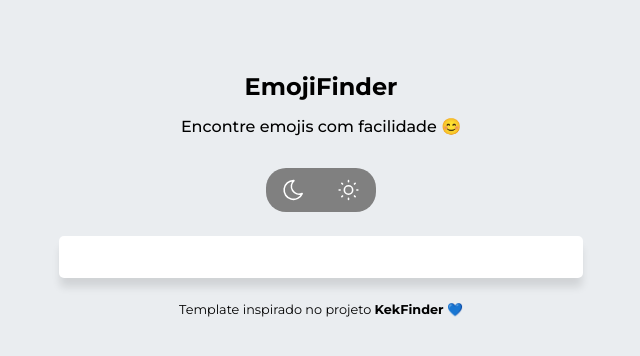
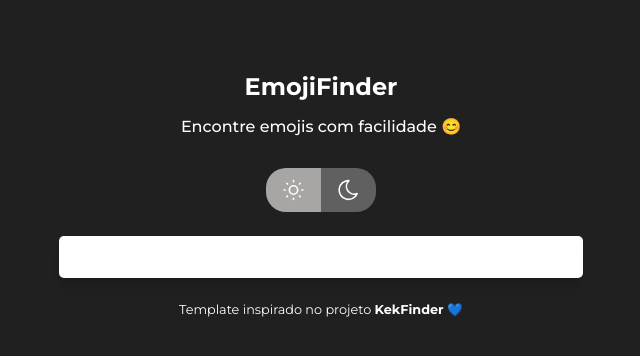
Before and after one commit to alalan55/Emoji-Finder, a Vue app: page / in a window 1280 px wide. Shown: the top 356 px of the page, without its empty margins (319-959 px from the left). Built offline with nearby package versions, Linux system fonts and the light colour scheme; what vue-clipboard2 would draw is missing.

Commit message:
Insere dark mode

```diff
--- a/src/components/molecules/BtnsTheme.vue
+++ b/src/components/molecules/BtnsTheme.vue
@@ -1,27 +1,11 @@
 <template>
   <div class="btns-wrapper">
     <div class="btns">
-
-    <figure class="dark">
-      <svg
-        xmlns="http://www.w3.org/2000/svg"
-        class="icon icon-tabler icon-tabler-moon"
-        width="44"
-        height="44"
-        viewBox="0 0 24 24"
-        stroke-width="1.5"
-        stroke="#ffffff"
-        fill="none"
-        stroke-linecap="round"
-        stroke-linejoin="round"
+      <figure
+        class="light"
+        :class="{ active: themeColor }"
+        @click="changeTheme"
       >
-        <path stroke="none" d="M0 0h24v24H0z" fill="none" />
-        <path
-          d="M12 3c.132 0 .263 0 .393 0a7.5 7.5 0 0 0 7.92 12.446a9 9 0 1 1 -8.313 -12.454z"
-        />
-      </svg>
-    </figure>
-    <figure class="light">
         <svg
           xmlns="http://www.w3.org/2000/svg"
           class="icon icon-tabler icon-tabler-sun"
@@ -41,33 +25,85 @@
           />
         </svg>
       </figure>
+
+      <figure
+        class="dark"
+        :class="{ active: !themeColor }"
+        @click="changeTheme"
+      >
+        <svg
+          xmlns="http://www.w3.org/2000/svg"
+          class="icon icon-tabler icon-tabler-moon"
+          width="44"
+          height="44"
+          viewBox="0 0 24 24"
+          stroke-width="1.5"
+          stroke="#ffffff"
+          fill="none"
+          stroke-linecap="round"
+          stroke-linejoin="round"
+        >
+          <path stroke="none" d="M0 0h24v24H0z" fill="none" />
+          <path
+            d="M12 3c.132 0 .263 0 .393 0a7.5 7.5 0 0 0 7.92 12.446a9 9 0 1 1 -8.313 -12.454z"
+          />
+        </svg>
+      </figure>
     </div>
   </div>
 </template>
+<script>
+import { ref } from "vue";
+export default {
+  setup(props,{emit}) {
+    let themeColor = ref(true);
+
+    const changeTheme = () => {
+      themeColor.value == true
+        ? (themeColor.value = false)
+        : (themeColor.value = true);
+
+        emit('changeTheme', themeColor.value)
+    }
+
+    return { themeColor, changeTheme };
+  },
+};
+</script>
 
 <style lang="scss" scoped>
-.btns-wrapper{
-
-    .btns{
+.btns-wrapper {
+  .btns {
     display: flex;
     align-items: center;
     justify-content: center;
     width: 110px;
-        margin:  0 auto;
+    margin: 0 auto;
     border-radius: 20px;
     overflow: hidden;
 
-        figure{
+    figure {
       width: 100%;
       display: flex;
       align-items: center;
       justify-content: center;
-            background: gray;
+      background: rgb(97, 96, 96);
+      cursor: pointer;
+      transition: 0.2s ease-in-out;
 
-            .icon{
+
+      &:hover {
+        background: rgb(148, 144, 144);
+      }
+
+      .icon {
         width: 25px;
       }
     }
   }
 }
+.active {
+  background: rgb(168, 165, 165) !important;
+//   border: 1px solid;
+}
 </style>
--- a/src/components/molecules/Card.vue
+++ b/src/components/molecules/Card.vue
@@ -1,5 +1,5 @@
 <template>
-  <div class="card" @click="copiar">
+  <div class="card" @click="copiar" :class="{ darkMode: theme }">
     <div class="imagem">
       <span>{{ value.symbol }}</span>
 
@@ -21,6 +21,7 @@ import { ref } from "vue";
 export default {
   props: {
     value: { type: Object },
+    theme: {type: Boolean}
   },
   setup() {
     let copied = ref(false);
@@ -91,4 +92,9 @@ export default {
     }
   }
 }
+
+.darkMode{
+  background: rgb(22, 22, 22) !important;
+  color: white;
+}
 </style>
--- a/src/components/molecules/Footer.vue
+++ b/src/components/molecules/Footer.vue
@@ -1,5 +1,5 @@
 <template>
-  <footer>
+  <footer :class="{darkMode: theme}">
     <div class="footer">
       <span>
         Template inspirado no projeto
@@ -8,6 +8,13 @@
     </div>
   </footer>
 </template>
+<script>
+export default {
+  props:{
+    theme:{type: Boolean, default: false}
+  }
+}
+</script>
 <style lang="scss" scoped>
 .footer {
   margin: 1.5rem 0;
@@ -19,4 +26,9 @@
     color: black;
   }
 }
+.darkMode{
+  a{
+    color: white;
+  }
+}
 </style>
--- a/src/components/template/HomeTemplate.vue
+++ b/src/components/template/HomeTemplate.vue
@@ -1,8 +1,8 @@
 <template>
-  <div class="home-template">
+  <div class="home-template" :class="{ darkMode: !themeStyle }">
     <div class="conteudo">
       <Descriptions />
-      <BtnsTheme class="btns-theme"/>
+      <BtnsTheme class="btns-theme" @changeTheme="changeTheme" />
 
       <div class="input">
         <Input @searchEmoji="pesquisarEmoji" />
@@ -13,10 +13,11 @@
           v-for="dados in dadosFiltrados"
           :key="dados.title"
           :value="dados"
+          :theme="!themeStyle"
         />
       </div>
     </div>
-    <Footer />
+    <Footer :theme="!themeStyle" />
     <BtnToTop />
   </div>
 </template>
@@ -29,7 +30,7 @@ import Card from "@/components/molecules/Card.vue";
 import Descriptions from "@/components/molecules/Descriptions.vue";
 import Footer from "@/components/molecules/Footer.vue";
 import BtnToTop from "@/components/atoms/ButtonToTop.vue";
-import BtnsTheme from '@/components/molecules/BtnsTheme.vue'
+import BtnsTheme from "@/components/molecules/BtnsTheme.vue";
 
 export default {
   components: {
@@ -39,7 +40,6 @@ export default {
     BtnsTheme,
     Footer,
     BtnToTop,
-
   },
   props: {
     data: { type: Array },
@@ -47,6 +47,7 @@ export default {
   setup(props) {
     let dadosFiltrados = ref([]);
     let emojiValue = ref("");
+    let themeStyle = ref(undefined);
     let datas = [];
     datas.push(props.data);
 
@@ -58,10 +59,16 @@ export default {
       });
     };
 
+    const changeTheme = (e) => {
+      themeStyle.value = e;
+    };
+
     return {
       pesquisarEmoji,
       dadosFiltrados,
       emojiValue,
+      changeTheme,
+      themeStyle,
     };
   },
 };
@@ -74,7 +81,6 @@ export default {
   padding: 4rem 1rem 1rem 1rem;
   // background: #202020;
   background: #eaedf0;
-
 
   .conteudo {
     max-width: 70%;
@@ -113,9 +119,17 @@ export default {
       justify-content: center;
       gap: 1.2rem;
     }
-    .btns-theme{
+    .btns-theme {
       margin: 1.5rem 0;
     }
+  }
+}
+.darkMode {
+  background: rgb(32, 32, 32);
+  color: white;
+
+  a {
+    color: white;
   }
 }
 
```
Lines whose indentation alone changed are shown as unchanged.
